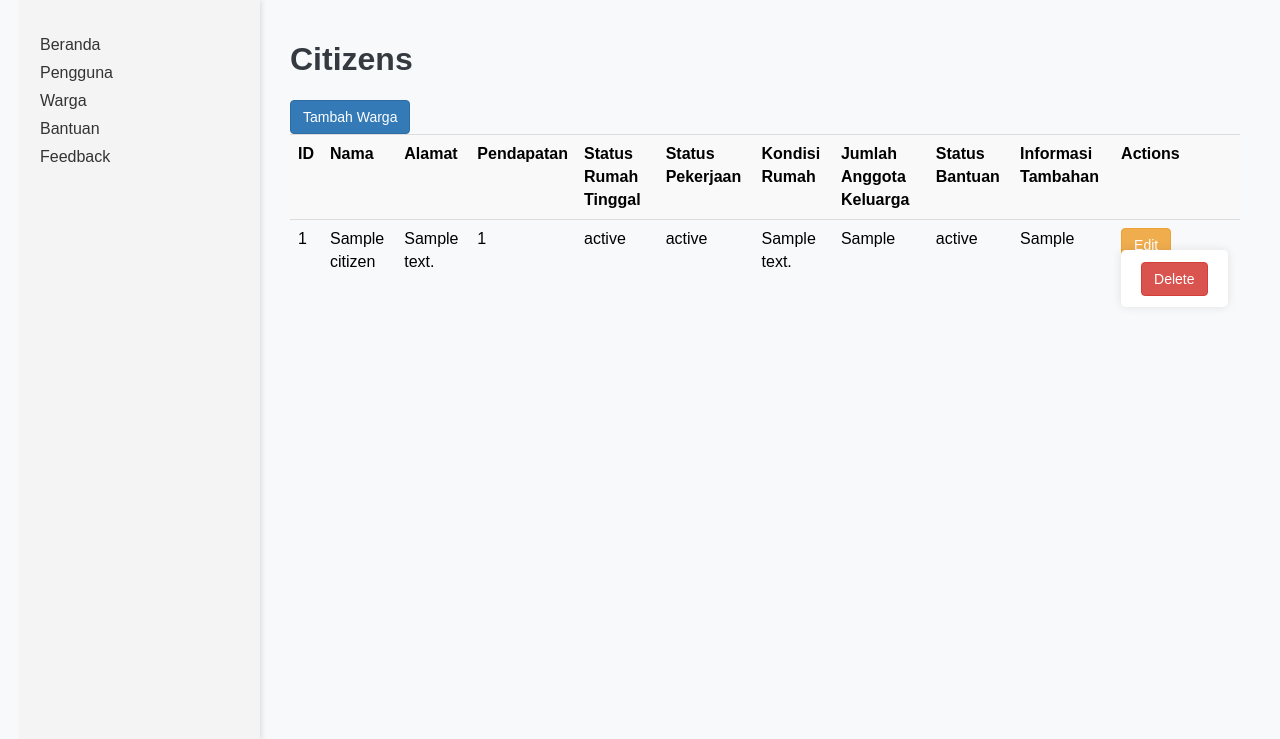
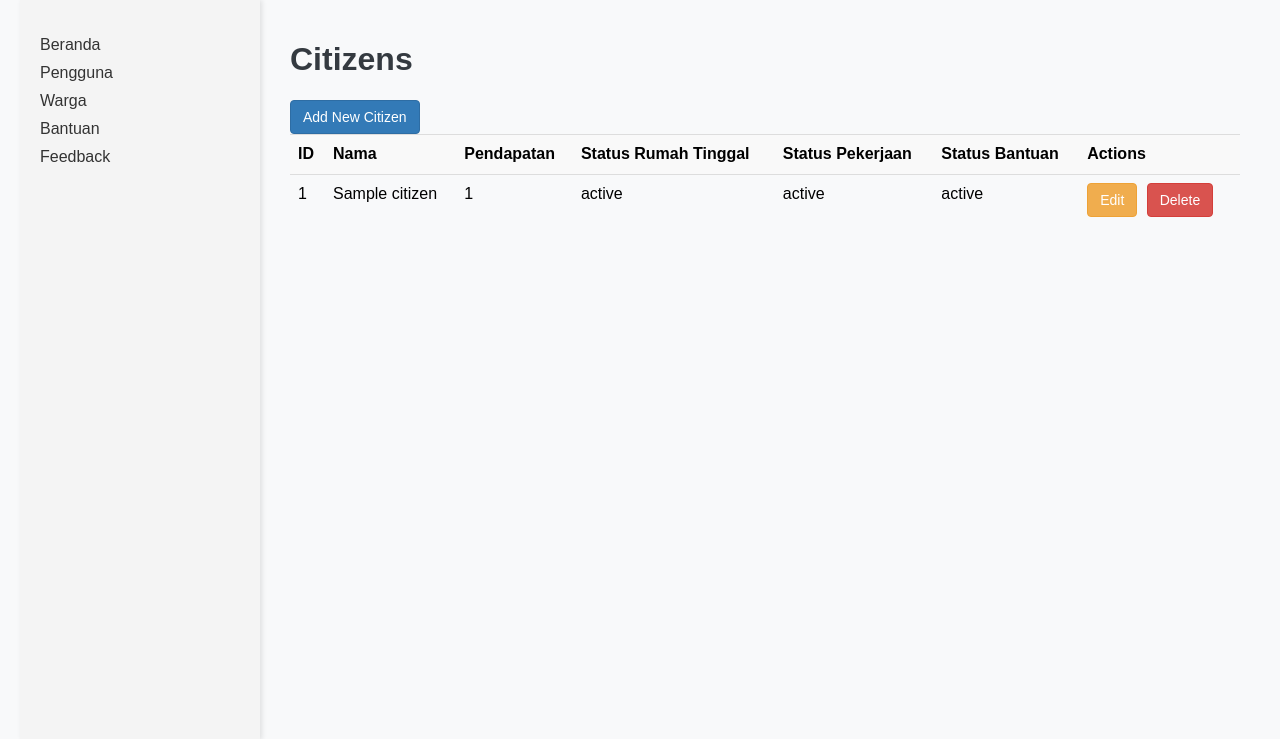
Before and after one commit to ahmdsen/Skripsi-hussein, a Flask app: page /citizens in a window 1280 px wide. Shown: the part 60-799 px from the top of the page. Run offline with Flask 3, Linux system fonts and the light colour scheme; a user stored in the database is signed in; tables that the repository leaves empty hold one stand-in row (values such as "Sample post").

Commit message:
fix: table warga

```diff
--- a/static/styles.css
+++ b/static/styles.css
@@ -61,13 +61,6 @@ h1, h2 {
     color: #343a40;
 }
 
-form {
-    background-color: #fff;
-    padding: 20px;
-    border-radius: 5px;
-    box-shadow: 0 0 10px rgba(0, 0, 0, 0.1);
-}
-
 form p {
     margin-bottom: 15px;
 }
--- a/templates/citizens/citizens.html
+++ b/templates/citizens/citizens.html
@@ -5,7 +5,6 @@ Citizens - Warga Bansos App
 {% endblock %}
 
 {% block content %}
-
 
 
 {% block styles %}
@@ -23,6 +22,8 @@ Citizens - Warga Bansos App
         cursor: pointer;
         border: 1px solid transparent;
         border-radius: 4px;
+        text-decoration: none;
+        margin-right: 5px;
     }
 
     .btn-primary {
@@ -66,24 +67,47 @@ Citizens - Warga Bansos App
     .table tr:nth-child(even) {
         background-color: #f2f2f2;
     }
+
+    .actions {
+        white-space: nowrap;
+    }
+
+    .delete-form {
+        display: inline;
+    }
+
+    .delete-form button {
+        display: inline-block;
+        /* padding: 6px 12px; */
+        margin-bottom: 0;
+        font-size: 14px;
+        font-weight: normal;
+        line-height: 1.42857143;
+        text-align: center;
+        white-space: nowrap;
+        vertical-align: middle;
+        cursor: pointer;
+        border: 1px solid transparent;
+        border-radius: 4px;
+        text-decoration: none;
+        background-color: #d9534f;
+        border-color: #d43f3a;
+        color: #fff;
+    }
 </style>
 {% endblock %}
 
 <h1>Citizens</h1>
-<a href="{{ url_for('add_citizen') }}" class="btn btn-primary" style="text-decoration: none;">Tambah Warga</a>
+<a href="{{ url_for('add_citizen') }}" class="btn btn-primary">Add New Citizen</a>
 <table class="table">
     <thead>
         <tr>
             <th>ID</th>
             <th>Nama</th>
-            <th>Alamat</th>
             <th>Pendapatan</th>
             <th>Status Rumah Tinggal</th>
             <th>Status Pekerjaan</th>
-            <th>Kondisi Rumah</th>
-            <th>Jumlah Anggota Keluarga</th>
             <th>Status Bantuan</th>
-            <th>Informasi Tambahan</th>
             <th>Actions</th>
         </tr>
     </thead>
@@ -92,17 +116,13 @@ Citizens - Warga Bansos App
         <tr>
             <td>{{ citizen.id }}</td>
             <td>{{ citizen.nama }}</td>
-            <td>{{ citizen.alamat }}</td>
             <td>{{ citizen.pendapatan }}</td>
             <td>{{ citizen.status_rumah_tinggal }}</td>
             <td>{{ citizen.status_pekerjaan }}</td>
-            <td>{{ citizen.kondisi_rumah }}</td>
-            <td>{{ citizen.jumlah_anggota_keluarga }}</td>
             <td>{{ citizen.status_bantuan }}</td>
-            <td>{{ citizen.informasi_tambahan }}</td>
-            <td>
+            <td class="actions">
                 <a href="{{ url_for('edit_citizen', id=citizen.id) }}" class="btn btn-warning">Edit</a>
-                <form action="{{ url_for('delete_citizen', id=citizen.id) }}" method="POST" style="display:inline;">
+                <form action="{{ url_for('delete_citizen', id=citizen.id) }}" method="POST" class="delete-form">
                     <button type="submit" class="btn btn-danger">Delete</button>
                 </form>
             </td>
```
